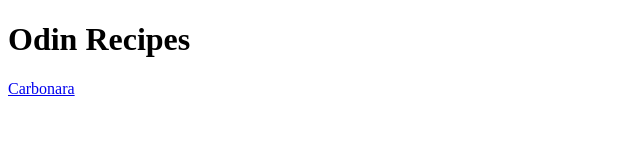
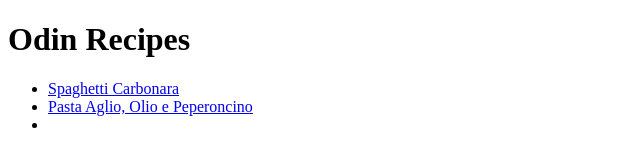
Before and after one commit to NickSchitt2510/odin-recipes, a plain HTML site: page index.html in a window 1280 px wide. Shown: the whole page, without its empty margins (0-640 px from the left). Drawn offline with Linux system fonts and the light colour scheme.

Commit message:
Add aglio recipe on homepage

```diff
--- a/index.html
+++ b/index.html
@@ -7,6 +7,11 @@
 
     <body>
         <h1>Odin Recipes</h1>
-        <a href="/recipes/carbonara.html">Carbonara</a>
+        <ul>
+            <li><a href="/recipes/carbonara.html">Spaghetti Carbonara</a></li>
+            <li><a href="/recipes/aglioeolio.html">Pasta Aglio, Olio e Peperoncino</a></li>
+            <li></li>
+        </ul>
+
     </body>
 </html>
```
